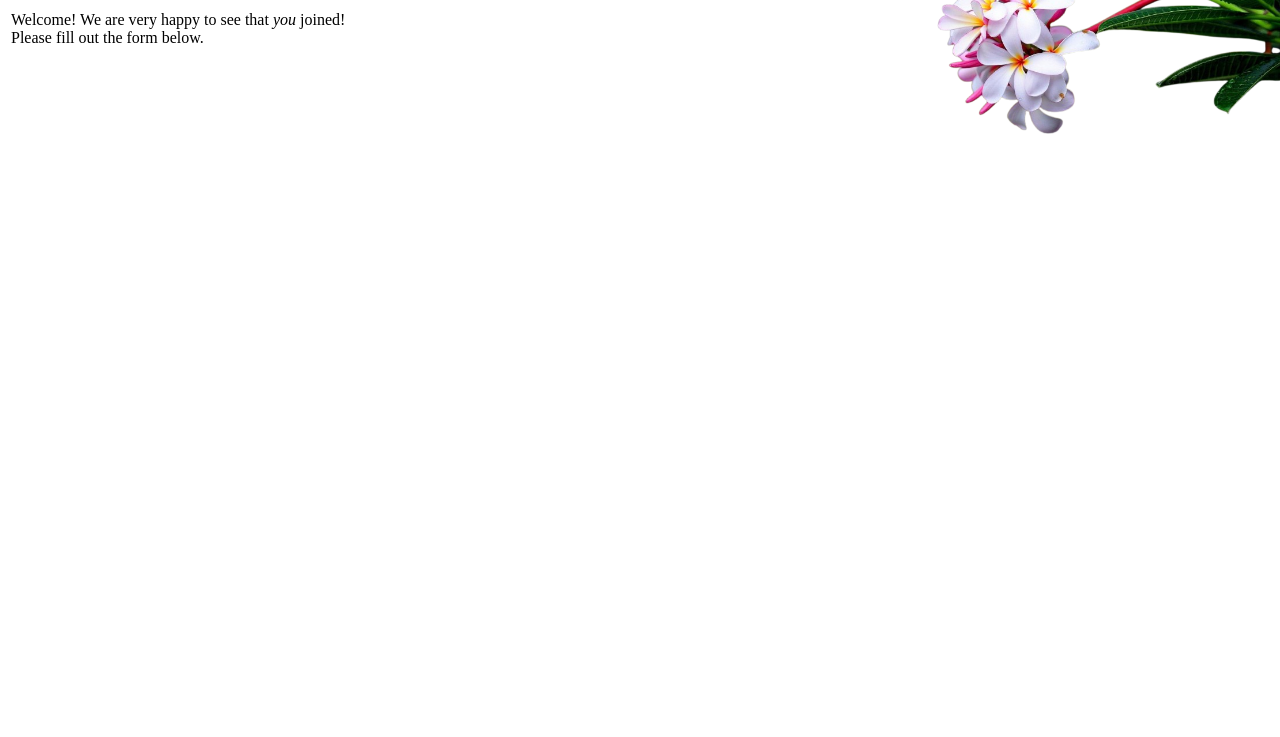
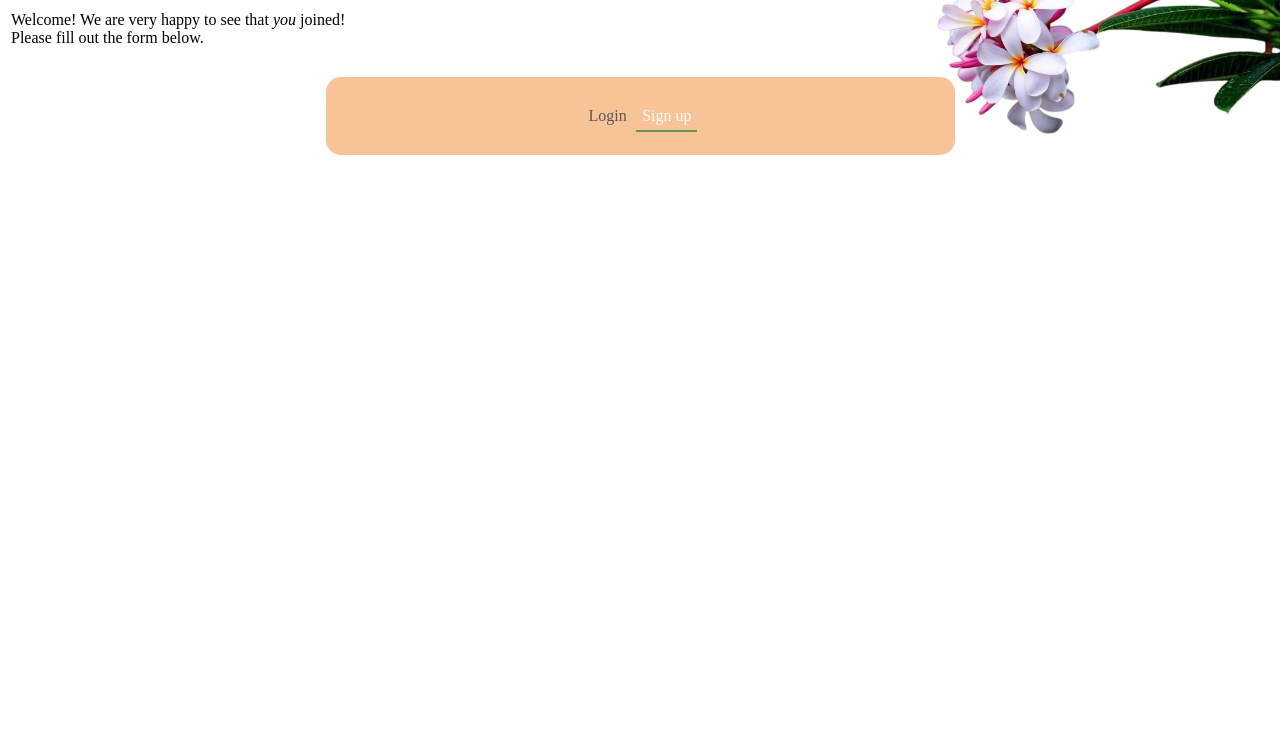
Before and after one commit to JohnikF/Registration, a plain HTML site: page index.html in a window 1280 px wide. Shown: the part 63-800 px from the top of the page. Drawn offline with Linux system fonts and the light colour scheme.

Commit message:
add action buttons

```diff
--- a/index.html
+++ b/index.html
@@ -10,5 +10,12 @@
     <hr>
     <p>Welcome! We are very happy to see that <i>you</i> joined! <br>Please fill out the form below.</p>
 
+    <form action="#">
+        <div class="action">
+            <a class="sign-in" href="login.html">Login</a>
+            <a class="sign-up active" href="#">Sign up</a>
+        </div>
+    </form>
+
 </body>
 </html>
--- a/style.css
+++ b/style.css
@@ -1,3 +1,7 @@
+* {
+    box-sizing: border-box;
+}
+
 body {
     background-image: url("img/whiteflowers.png");
     background-repeat: no-repeat;
@@ -12,3 +16,33 @@ h1 {
     text-align: center;
     text-shadow: 1px 1px 4px sandybrown;
 }
+
+form {
+    background-color: sandybrown;
+    opacity: 0.65;
+    width: 50%;
+    margin: 30px auto auto;
+    padding: 30px;
+    border-radius: 15px;
+}
+
+.action {
+    text-align: center;
+
+}
+
+.sign-in, .sign-up {
+    color: black;
+    text-decoration: none;
+    padding: 1%;
+}
+
+.sign-in:hover, .sign-up:hover {
+    color: #e1e;
+}
+
+.active {
+    color: white;
+    border-bottom: 2px solid darkgreen;
+
+}
```
Also changed, not shown: login.html (added, +21 -0 lines).
